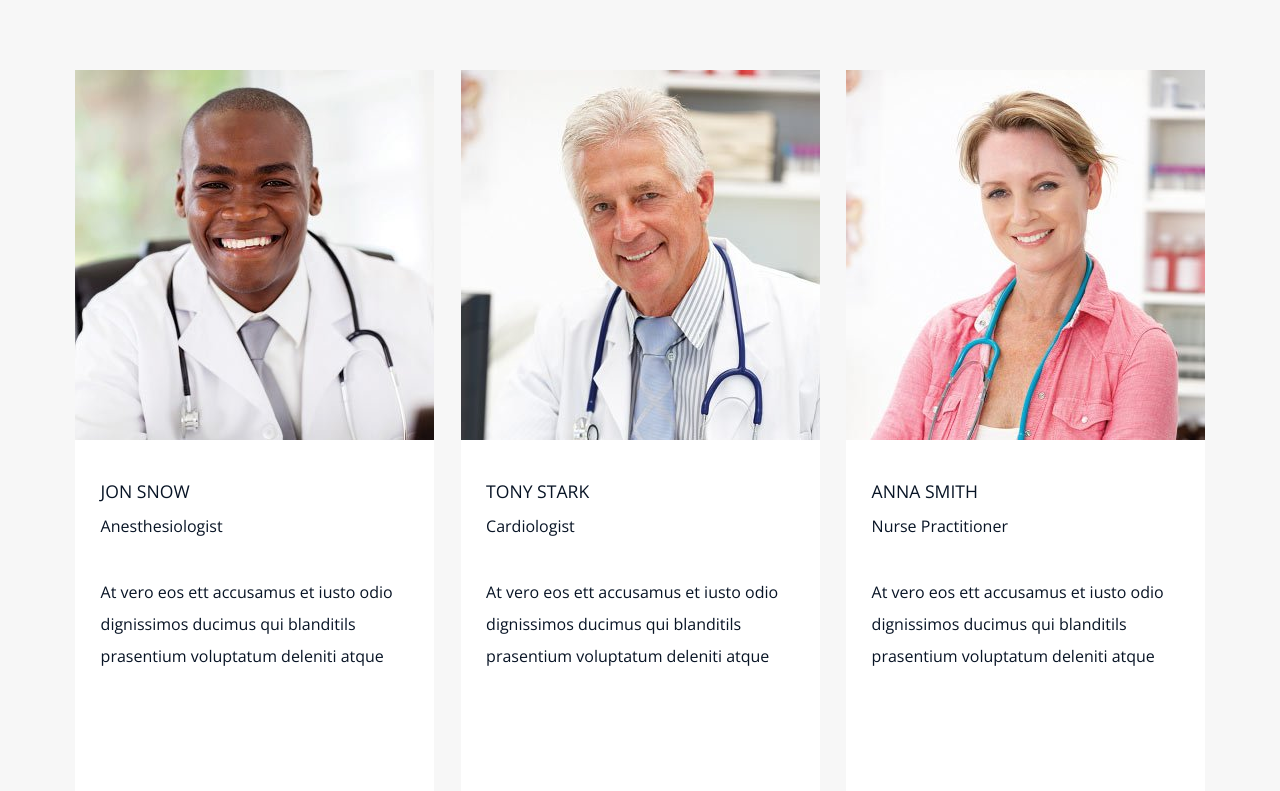
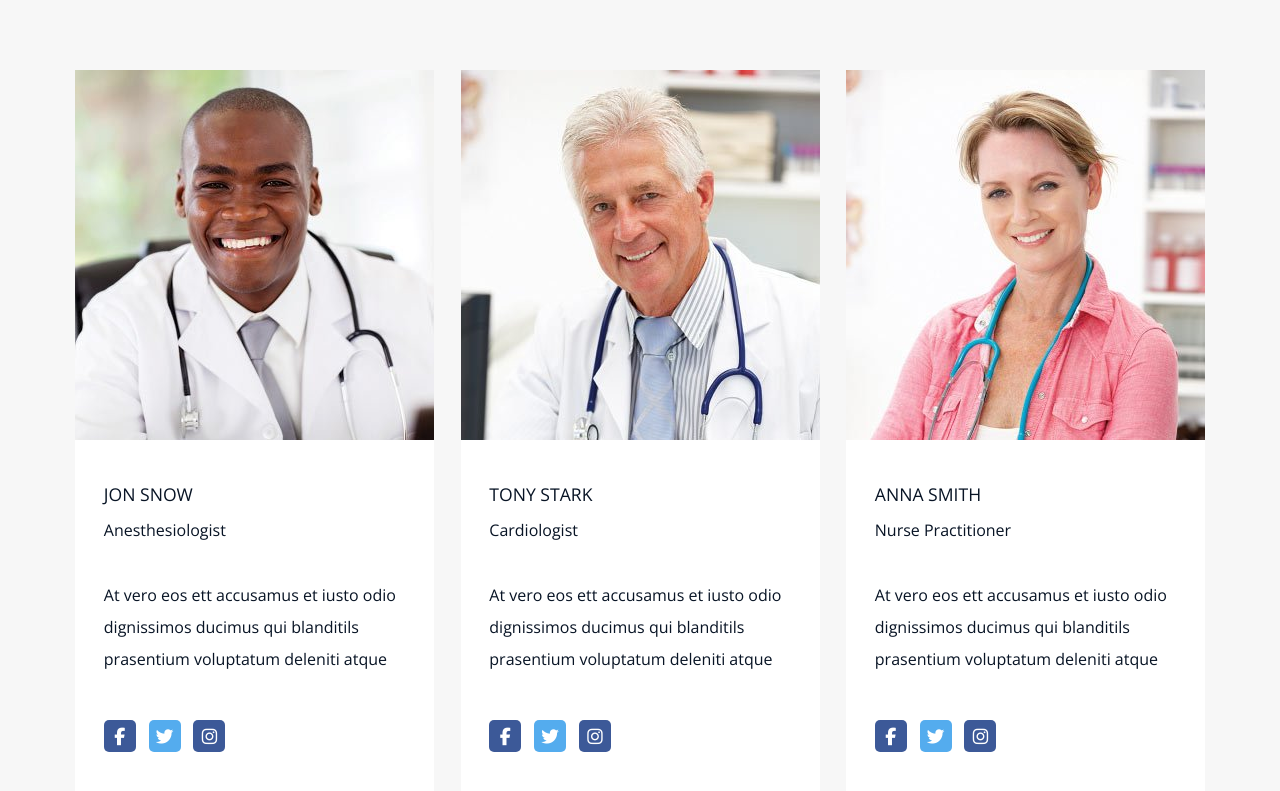
Before and after one commit to ZenRool/proj-html-vuejs, a Vue app: page / in a window 1280 px wide. Shown: the part 1971-2762 px from the top of the page. Built offline with nearby package versions, Linux system fonts and the light colour scheme.

Commit message:
Quadratini dei social dinamici

```diff
--- a/package.json
+++ b/package.json
@@ -8,6 +8,7 @@
     "lint": "vue-cli-service lint"
   },
   "dependencies": {
+    "@fortawesome/fontawesome-free": "^6.1.1",
     "core-js": "^3.8.3",
     "vue": "^2.6.14"
   },
--- a/src/components/DocCard.vue
+++ b/src/components/DocCard.vue
@@ -10,12 +10,29 @@
       <h3>{{ elem.docName }}</h3>
       <p class="title">{{ elem.title }}</p>
       <p class="paragraph">{{ elem.paragraph }}</p>
+      <div class="d-flex my-1">
+        <SocialSquere
+          v-for="(social, index) in this.socials"
+          :key="index"
+          :social="social"
+          class="mr-1"
+        />
+      </div>
     </div>
   </div>
 </template>
 <script>
+import SocialSquere from "./SocialSquere.vue";
 export default {
   name: "CenterText",
+  components: {
+    SocialSquere,
+  },
+  data: function () {
+    return {
+      socials: ["facebook", "twitter", "instagram"],
+    };
+  },
   props: {
     elem: {
       doctor: Number,
@@ -41,7 +58,7 @@ export default {
     }
   }
   .info {
-    padding: 1.6rem;
+    padding: 1.8rem;
     h3 {
       margin: 0.8rem 0;
     }
--- a/src/components/HeaderJumbo.vue
+++ b/src/components/HeaderJumbo.vue
@@ -28,6 +28,8 @@ export default {
 section {
   height: 860px; // ?
   background-image: url("../assets/images/header-image-homepage.jpg");
+  background-repeat: no-repeat;
+  background-size: cover;
   color: white;
 }
 div {
--- /dev/null
+++ b/src/components/SocialSquere.vue
@@ -0,0 +1,41 @@
+<template>
+  <div :class="this.social" class="squere">
+    <i
+      class="fab"
+      :class="`fa-${this.social}${this.social === 'facebook' ? '-f' : ''}`"
+    ></i>
+  </div>
+</template>
+<script>
+export default {
+  name: "SocialSquere",
+  props: {
+    social: String,
+  },
+};
+</script>
+<style lang="scss" scoped>
+@import "../style/variables.scss";
+@import "~@fortawesome/fontawesome-free/css/all.min.css";
+.squere {
+  color: white;
+  height: 2rem;
+  width: 2rem;
+  font-size: 1.1rem;
+  line-height: 2rem;
+  text-align: center;
+  border-radius: 5px;
+}
+.facebook {
+  background-color: $facebook;
+}
+.instagram {
+  background-color: $facebook;
+}
+.twitter {
+  background-color: $twitter;
+}
+.youtube {
+  background-color: $thunderbird;
+}
+</style>
--- a/src/style/common.scss
+++ b/src/style/common.scss
@@ -26,6 +26,9 @@ a {
 .my-1 {
     margin-top: 2.8rem !important;
     margin-bottom: 2.8rem !important;
+}
+.mr-1 {
+    margin-right: 0.8rem;
 }
 // Titles
 h1 {
--- a/src/style/variables.scss
+++ b/src/style/variables.scss
@@ -17,3 +17,6 @@ $pine-cone: #655850;
 $firefly-vibrant: #0f1d2d;
 $limed-spruce: #3d4954;
 $contessa-vibrant: #c46e5f;
+$facebook: #3c5998;
+$instagram: #3f729b;
+$twitter: #54acee;
```
Also changed, not shown: 1 other file (tests, documents, lock files or other folders).
